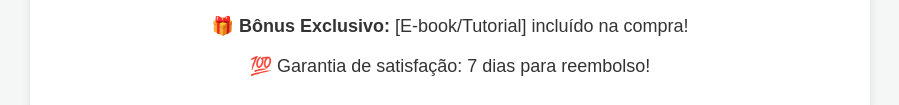
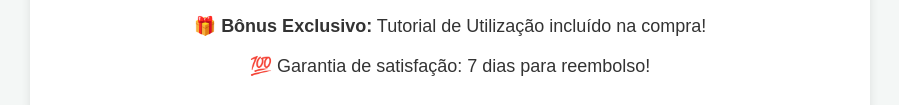
Before and after one commit to italorlobo/Planilha-Financeira, a plain HTML site: page index.html in a window 1280 px wide. Shown: the part 1147-1252 px from the top of the page, without its empty margins (190-1089 px from the left). Drawn offline with Linux system fonts and the light colour scheme.

Commit message:
Update index.html

```diff
--- a/index.html
+++ b/index.html
@@ -98,7 +98,7 @@
 
         <a class="button" href="SEU-LINK-DE-CHECKOUT-KIWIFY" target="_blank">Quero Minha Planilha Agora!</a>
 
-        <p>🎁 <strong>Bônus Exclusivo:</strong> [E-book/Tutorial] incluído na compra!</p>
+        <p>🎁 <strong>Bônus Exclusivo:</strong> Tutorial de Utilização incluído na compra!</p>
 
         <p>💯 Garantia de satisfação: 7 dias para reembolso!</p>
     </div>
```
